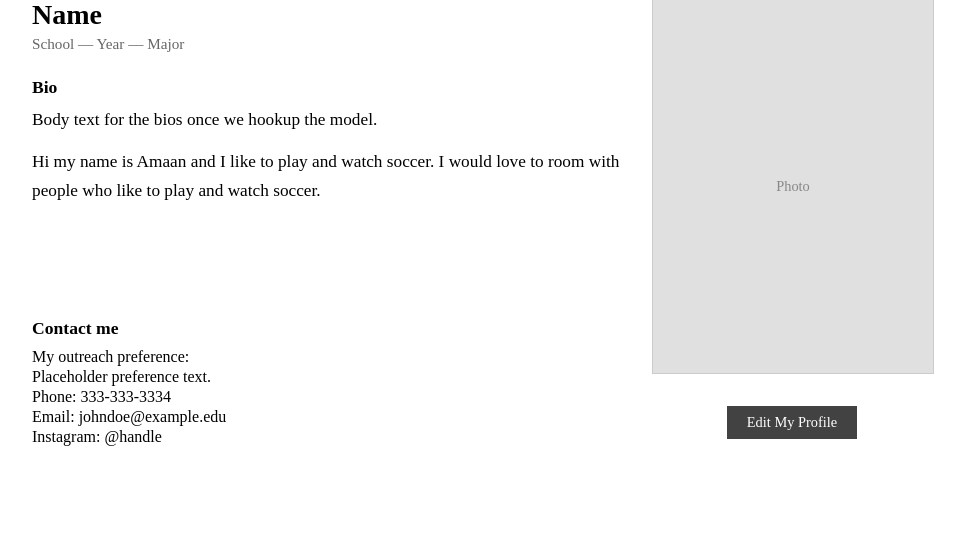
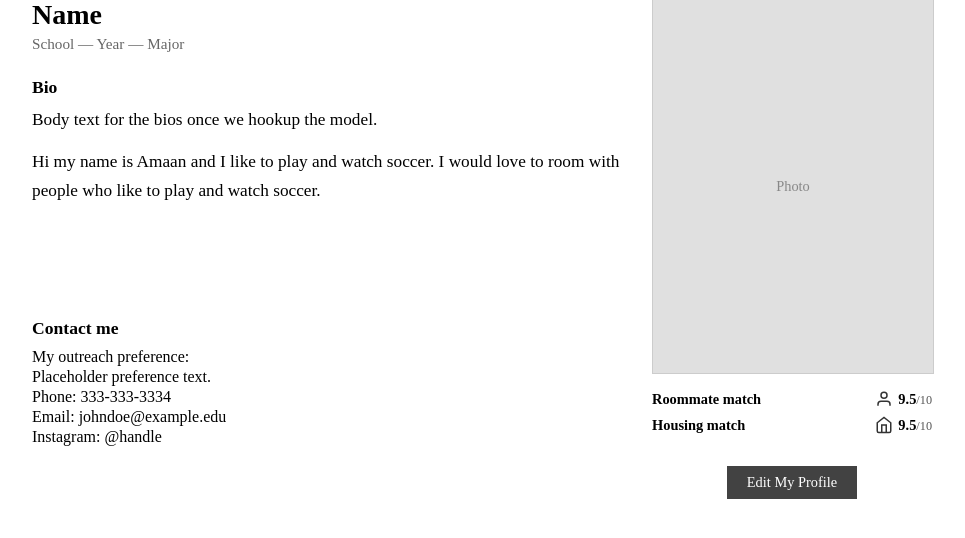
Before and after one commit to CSCI3356-Spring2026/SWE-Dream-Team, a Django app: page /profile/preview/ in a window 1280 px wide. Shown: the part 47-585 px from the top of the page, without its empty margins (158-1123 px from the left). Run offline with Django 5.2, Linux system fonts and the light colour scheme.

Commit message:
Small Updates

```diff
--- a/django/user_profile/static/user_profile/profile_card.css
+++ b/django/user_profile/static/user_profile/profile_card.css
@@ -83,6 +83,55 @@
   font-size: 0.9rem;
 }
 
+/* Match scores under photo (roommate / housing, out of 10) */
+.profile-card__matches {
+  width: 100%;
+  max-width: 280px;
+  margin: 1rem auto 0;
+  text-align: left;
+}
+
+.profile-card__match-row {
+  display: flex;
+  align-items: center;
+  justify-content: space-between;
+  gap: 0.5rem;
+  margin-bottom: 0.5rem;
+  font-size: 0.9rem;
+}
+
+.profile-card__match-row:last-child {
+  margin-bottom: 0;
+}
+
+.profile-card__match-label {
+  font-weight: 700;
+}
+
+.profile-card__match-right {
+  display: inline-flex;
+  align-items: center;
+  gap: 0.35rem;
+  flex-shrink: 0;
+}
+
+.profile-card__match-icon {
+  flex-shrink: 0;
+  color: #333;
+  vertical-align: middle;
+}
+
+.profile-card__match-score {
+  font-weight: 600;
+  font-variant-numeric: tabular-nums;
+}
+
+.profile-card__match-outof {
+  font-weight: 500;
+  color: #555;
+  font-size: 0.85em;
+}
+
 .profile-card__edit-btn {
   display: inline-block;
   margin-top: 1rem;
--- a/django/user_profile/templates/user_profile/profile_card.html
+++ b/django/user_profile/templates/user_profile/profile_card.html
@@ -41,6 +41,32 @@
               Photo
             </div>
           </div>
+
+          <div class="profile-card__matches" aria-label="Match scores">
+            <div class="profile-card__match-row">
+              <span class="profile-card__match-label">Roommate match</span>
+              <span class="profile-card__match-right">
+                <svg class="profile-card__match-icon" width="18" height="18" viewBox="0 0 24 24" fill="none" stroke="currentColor" stroke-width="2" aria-hidden="true">
+                  <path d="M20 21v-2a4 4 0 0 0-4-4H8a4 4 0 0 0-4 4v2"/><circle cx="12" cy="7" r="4"/>
+                </svg>
+                <span class="profile-card__match-score">
+                  {% if roommate_match is not None %}{{ roommate_match|floatformat:1 }}{% else %}—{% endif %}<span class="profile-card__match-outof">/10</span>
+                </span>
+              </span>
+            </div>
+            <div class="profile-card__match-row">
+              <span class="profile-card__match-label">Housing match</span>
+              <span class="profile-card__match-right">
+                <svg class="profile-card__match-icon" width="18" height="18" viewBox="0 0 24 24" fill="none" stroke="currentColor" stroke-width="2" aria-hidden="true">
+                  <path d="M3 9l9-7 9 7v11a2 2 0 0 1-2 2H5a2 2 0 0 1-2-2z"/><polyline points="9 22 9 12 15 12 15 22"/>
+                </svg>
+                <span class="profile-card__match-score">
+                  {% if housing_match is not None %}{{ housing_match|floatformat:1 }}{% else %}—{% endif %}<span class="profile-card__match-outof">/10</span>
+                </span>
+              </span>
+            </div>
+          </div>
+
           <p class="profile-card__actions">
             <a class="profile-card__edit-btn" href="#">Edit My Profile</a>
           </p>
--- a/django/user_profile/views.py
+++ b/django/user_profile/views.py
@@ -1,6 +1,23 @@
 from django.shortcuts import render
+
+from .models import Profile
 
 
 def profile_card_preview(request):
-    """Serves the profile card template (placeholder content) for local preview."""
-    return render(request, "user_profile/profile_card.html")
+    """Serves the profile card template for local preview."""
+    # Demo scores when not logged in; logged-in users use DB (— if unset)
+    roommate_match = 9.5
+    housing_match = 9.5
+    if request.user.is_authenticated:
+        profile = Profile.objects.filter(user=request.user).first()
+        if profile is not None:
+            roommate_match = profile.roommate_match
+            housing_match = profile.housing_match
+    return render(
+        request,
+        "user_profile/profile_card.html",
+        {
+            "roommate_match": roommate_match,
+            "housing_match": housing_match,
+        },
+    )
```
Also changed, not shown: django/user_profile/models.py (+16 -0 lines).
